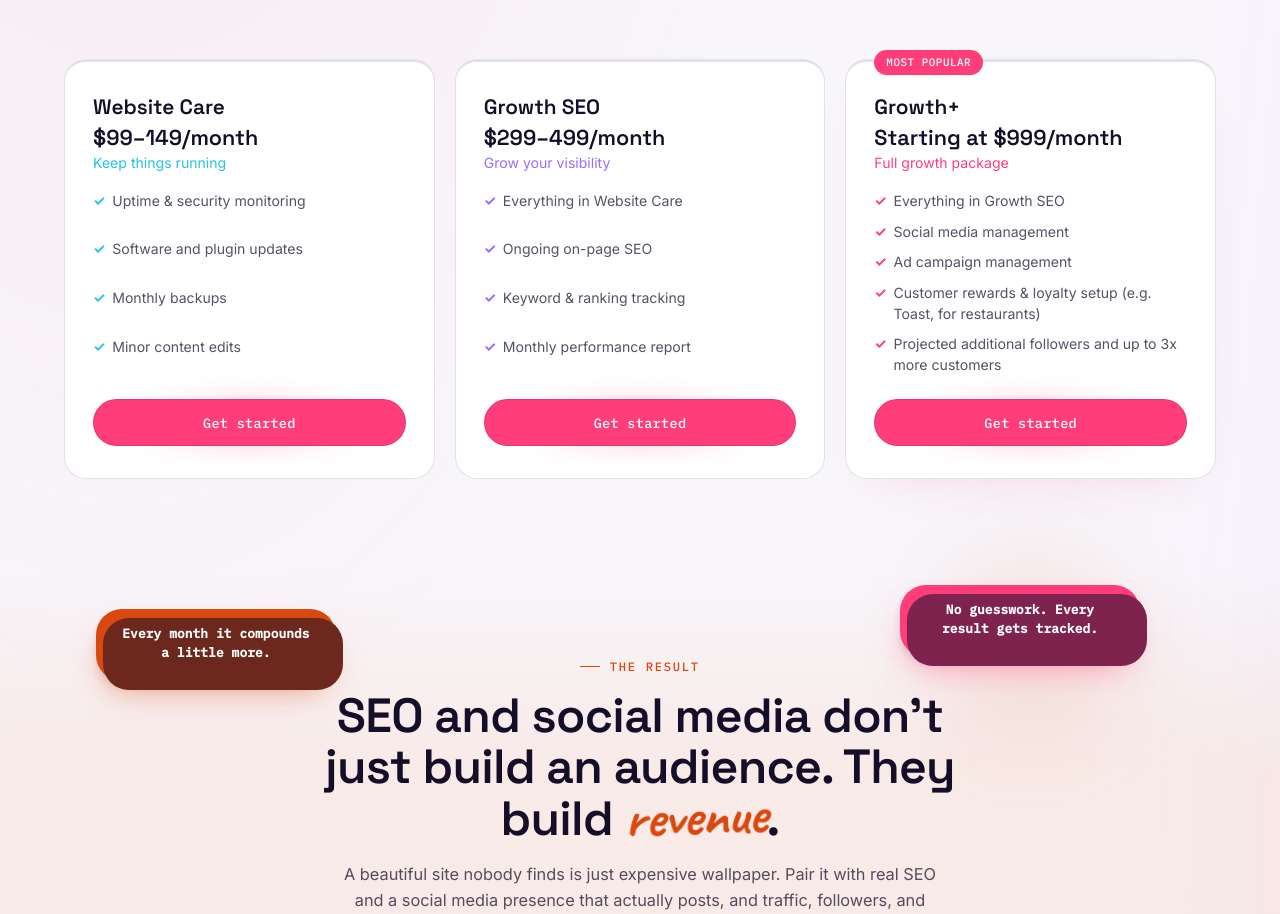
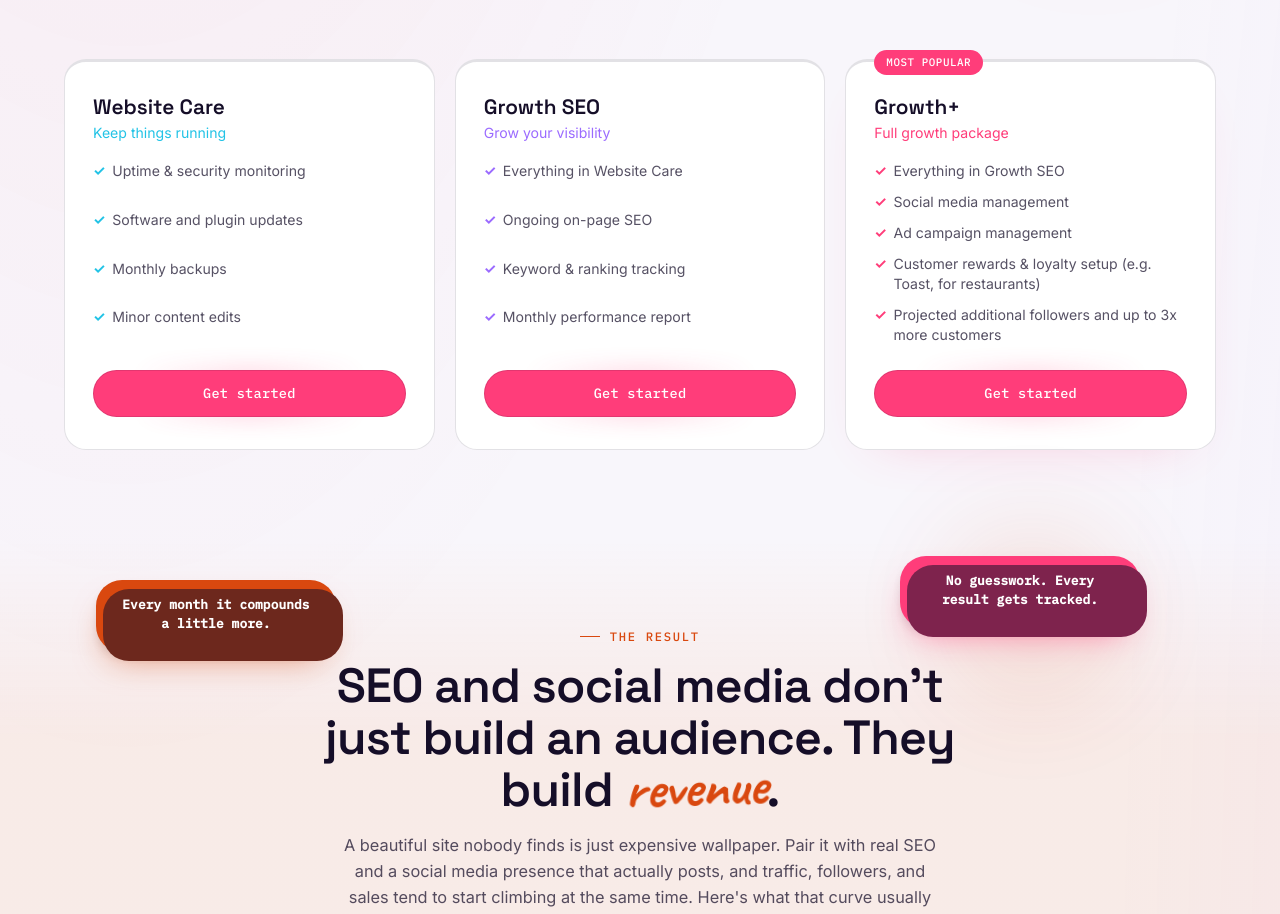
Before and after one commit to nicmartinez1/nmcreative, a Next.js app: page / in a window 1280 px wide. Shown: the part 1980-2894 px from the top of the page. Built offline with nearby package versions, Linux system fonts and the light colour scheme.

Commit message:
Remove prices from homepage plan boxes, keep services visible

```diff
--- a/app/page.tsx
+++ b/app/page.tsx
@@ -536,7 +536,6 @@ export default function WebSkillet() {
             >
               {plan.featured && <span className="ws-plan-badge">Most popular</span>}
               <h3>{plan.name}</h3>
-              <p className="ws-plan-price">{plan.price}</p>
               <p className="ws-plan-tagline">{plan.tagline}</p>
               <ul className="ws-plan-features">
                 {plan.features.map((f) => (
```
